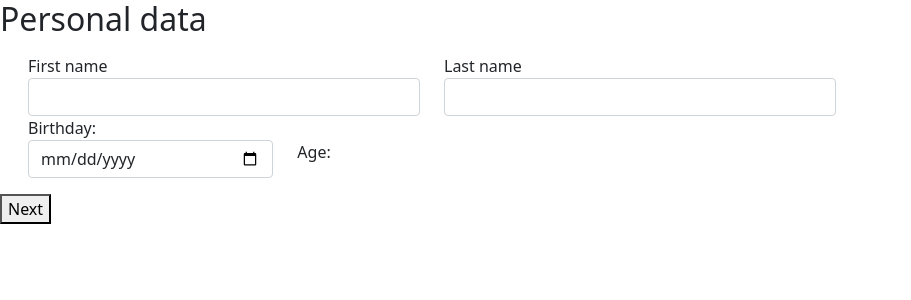
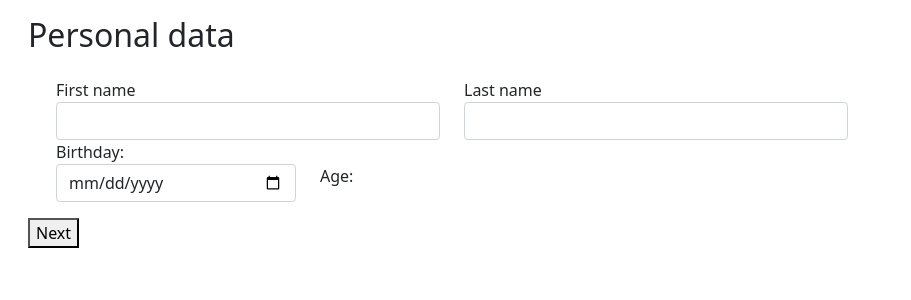
Before and after one commit to DavidLlobet/W04CH04-David-Llobet, a React (Create React App) app: page / in a window 1280 px wide. Shown: the top 300 px of the page, without its empty margins (0-911 px from the left). Built offline with nearby package versions, Linux system fonts and the light colour scheme.

Commit message:
Changed input. Also tried to calculate age but failed

```diff
--- a/src/components/Personal data/Personal data.js
+++ b/src/components/Personal data/Personal data.js
@@ -8,7 +8,7 @@ const PersonalData = ({ formName }) => {
   return (
 
     <section className
-   ="personal-data">
+   ="personal-data row m-3">
       <h2>{formName}</h2>
       <form className
       ="row m-3 needs-validation" novalidate>
```
